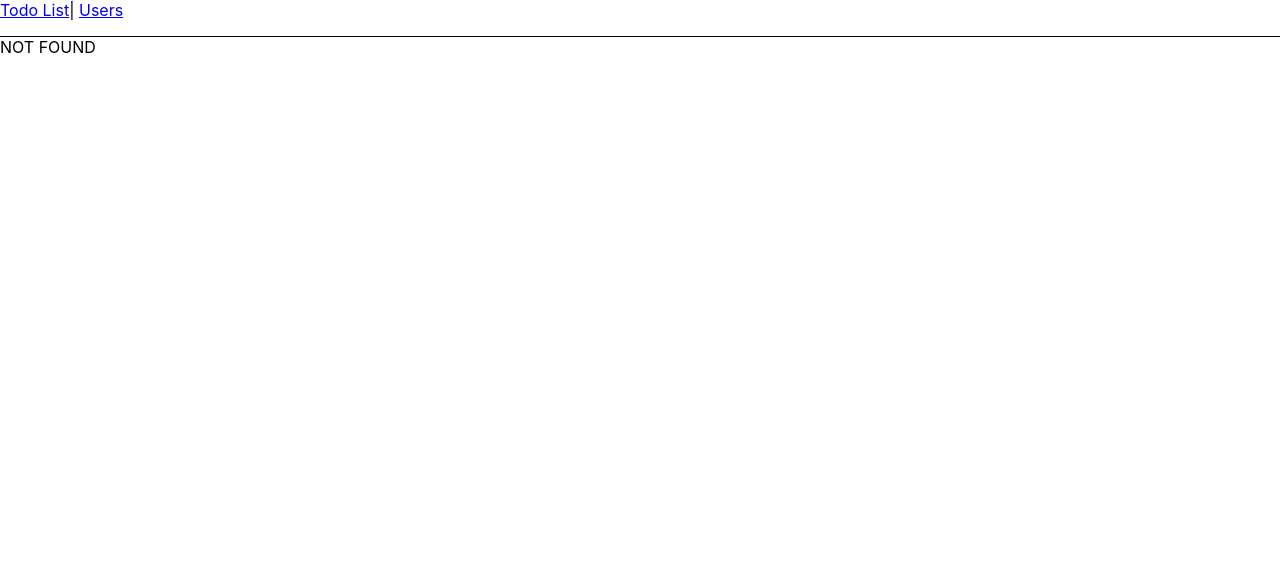
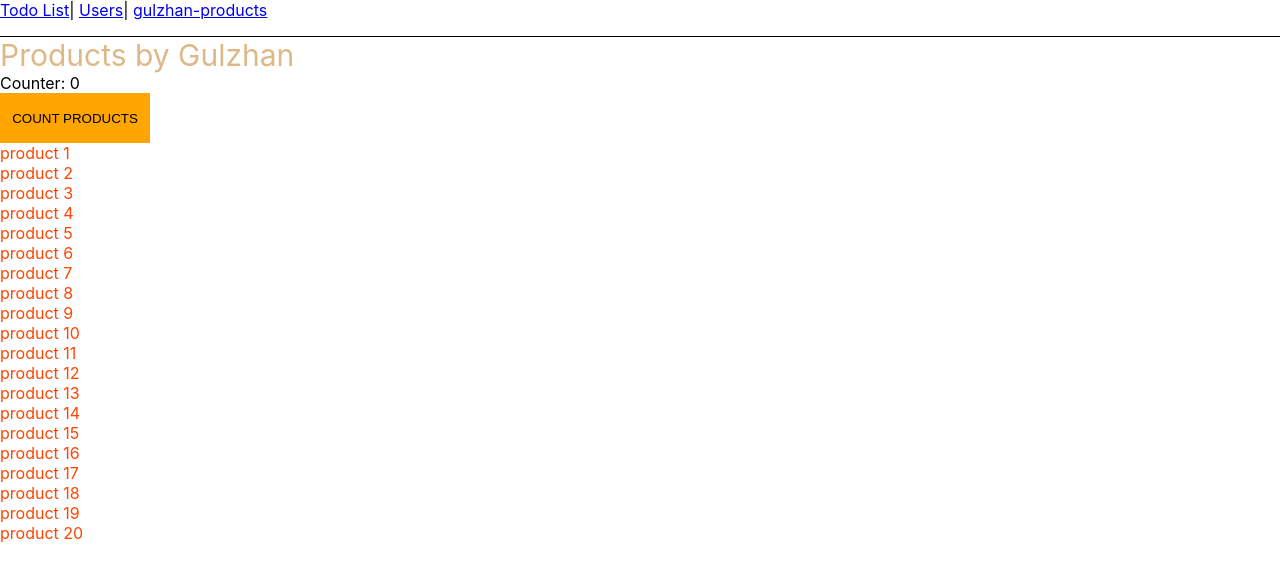
Before and after one commit to Codify-Js/react-project, a React (Create React App) app: page /Gulzhan-products in a window 1280 px wide. Before the commit this address had no page. Shown: the top 578 px of the page. Built offline with nearby package versions, Linux system fonts and the light colour scheme.

Commit message:
added my container  and its route

```diff
--- a/src/App.js
+++ b/src/App.js
@@ -16,7 +16,8 @@ function App() {
           }}
         >
           <Link to="/todo-list">Todo List</Link>|{" "}
-          <Link to="/users">Users</Link>
+          <Link to="/users">Users</Link>|{" "}
+          <Link to="/Gulzhan-products">gulzhan-products</Link>
         </nav>
       </header>
       <Outlet />
--- /dev/null
+++ b/src/Mock/mockProducts.js
@@ -0,0 +1,14 @@
+export const productsList = () => {
+    const list = [];
+    for (let i = 0; i < 20; i++) {
+      list.push(
+        {
+          id: i + 1,
+          title: `product ${i + 1}`,
+          description: 'Some description',
+          date: '01/01/2021'
+        },
+      )
+    }
+    return list;
+  }
--- /dev/null
+++ b/src/containers/Gulzhan-products/GulzhanProductsContainer.css
@@ -0,0 +1,16 @@
+.products-header{
+    font-size: 30px;
+    text-align: center;
+    color:burlywood;
+}
+
+.products-counter-btn{
+    border: none;
+    background-color:orange;
+    width: 150px;
+    height: 50px;
+}
+
+.product{
+    color:orangered;
+}
--- /dev/null
+++ b/src/containers/Gulzhan-products/GulzhanProductsContainer.jsx
@@ -0,0 +1,36 @@
+import { render } from '@testing-library/react'
+import React from 'react'
+import { productsList } from '../../Mock/mockProducts'
+import './GulzhanProductsContainer.css'
+
+export default class GulzhanProductsContainer extends React.Component{
+    constructor(props){
+        super(props)
+
+        this.state={
+            productsList: productsList(),
+            counter: 0,
+        }
+
+        this.handleClick = this.handleClick.bind(this)
+    }
+
+    handleClick = () =>{
+        this.setState(state =>({
+            counter: state.counter + 1
+        }))
+
+    }
+    render() {
+    return (
+        <div>
+        <div>
+            <span className="products-header">Products by Gulzhan</span>
+            <div>Counter: {this.state.counter}</div>
+            <button className="products-counter-btn" onClick={this.handleClick}>COUNT PRODUCTS</button>
+            {this.state.productsList.map(product=><div className="product" key={product.id}>{product.title}</div>)}
+        </div>
+        </div>
+    )
+}
+}
--- a/src/index.js
+++ b/src/index.js
@@ -4,7 +4,9 @@ import { BrowserRouter, Routes, Route } from "react-router-dom";
 import TodoContainer from './containers/TodoList/TodoContainer';
 import TodoItemComponent from './containers/TodoList/TodoItemComponent';
 
-import UsersContainer from './containers/Users/UsersContainer';
+import UsersContainer from './containers/users/UsersContainer';
+
+import GulzhanProductsContainer from './containers/Gulzhan-products/GulzhanProductsContainer';
 
 import App from './App';
 import './index.css';
@@ -18,6 +20,7 @@ ReactDOM.render(
         </Route>
 
         <Route path="users" element={<UsersContainer/>} />
+        <Route path="Gulzhan-products" element={<GulzhanProductsContainer/>} />
         <Route path="*" element={<div>NOT FOUND</div>  } />
       </Route>
     </Routes>
```
